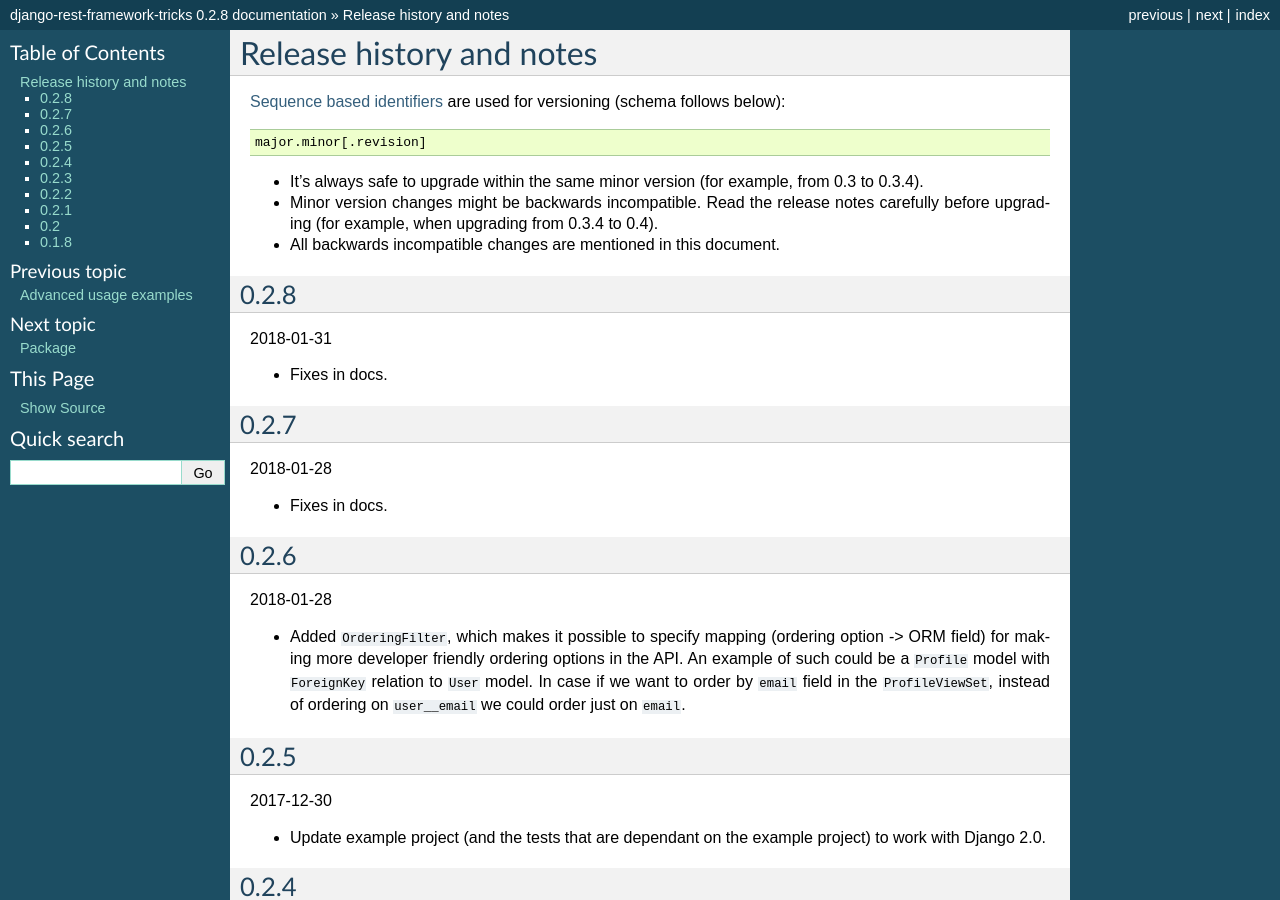
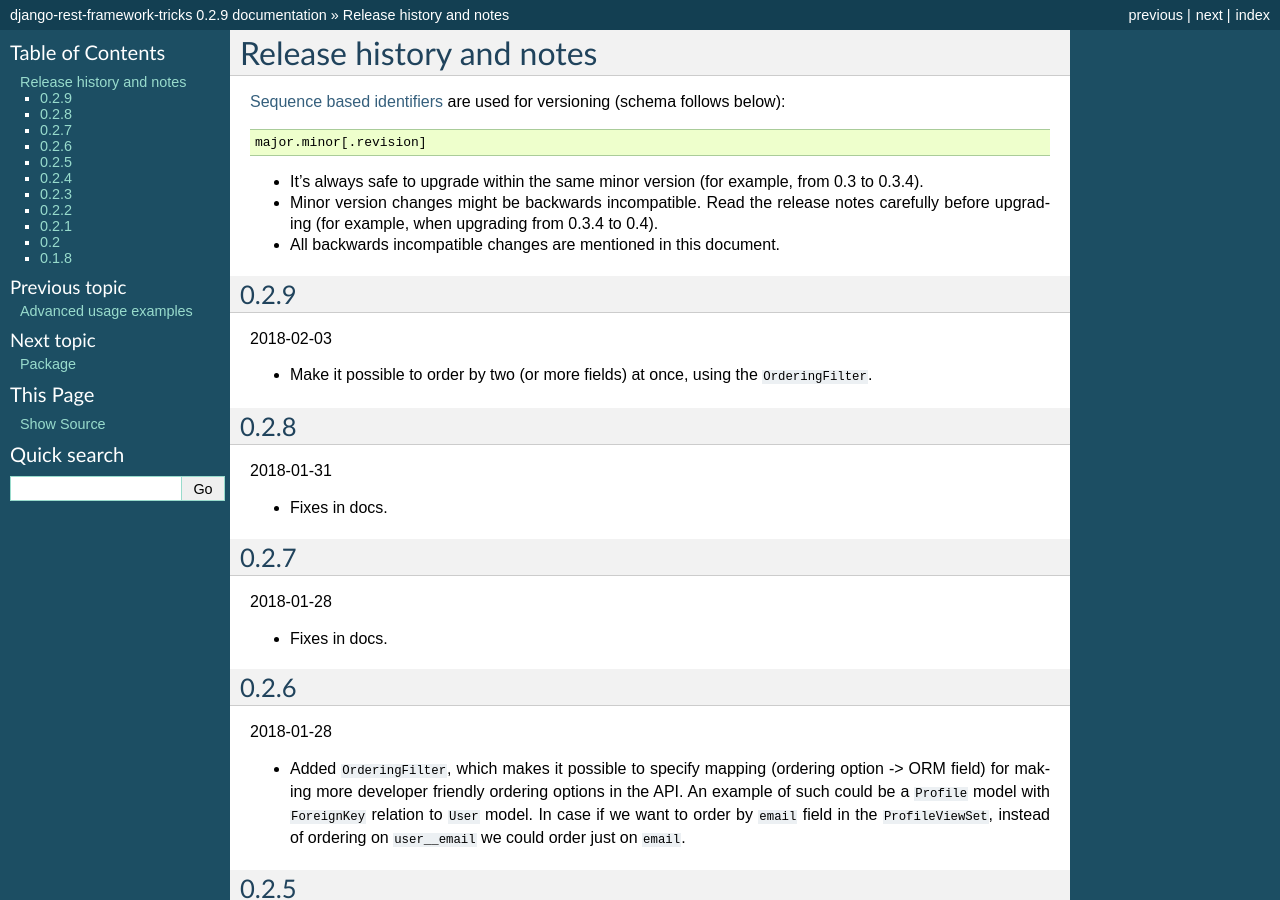
Before and after one commit to barseghyanartur/django-rest-framework-tricks, a Sphinx documentation site: the page built from docs/changelog.rst, in a window 1280 px wide and 900 px high. Built offline with Sphinx 7.4.7, drawn with Linux system fonts in a browser that asks for light colours; pages that are not in the unit, such as notebooks, are missing from menus; some of the changed text lies outside the part shown.

Commit message:
prepare 0.2.9

```diff
--- a/docs/changelog.rst
+++ b/docs/changelog.rst
@@ -14,6 +14,13 @@ are used for versioning (schema follows below):
   release notes carefully before upgrading (for example, when upgrading from
   0.3.4 to 0.4).
 - All backwards incompatible changes are mentioned in this document.
+
+0.2.9
+-----
+2018-02-03
+
+- Make it possible to order by two (or more fields) at once, using the
+  ``OrderingFilter``.
 
 0.2.8
 -----
--- a/setup.py
+++ b/setup.py
@@ -7,7 +7,7 @@ try:
 except:
     readme = ''
 
-version = '0.2.8'
+version = '0.2.9'
 
 install_requires = [
     'six>=1.9',
--- a/src/rest_framework_tricks/__init__.py
+++ b/src/rest_framework_tricks/__init__.py
@@ -3,7 +3,7 @@ Collection of various tricks for Django REST framework.
 """
 
 __title__ = 'django-rest-framework-tricks'
-__version__ = '0.2.8'
+__version__ = '0.2.9'
 __author__ = 'Artur Barseghyan <artur.barseghyan@gmail.com>'
 __copyright__ = '2017-2018 Artur Barseghyan'
 __license__ = 'GPL 2.0/LGPL 2.1'
```
Also changed, not shown: CHANGELOG.rst (+7 -0 lines), README.rst (+8 -0 lines), docs/index.rst (+8 -0 lines), 4 other files.
